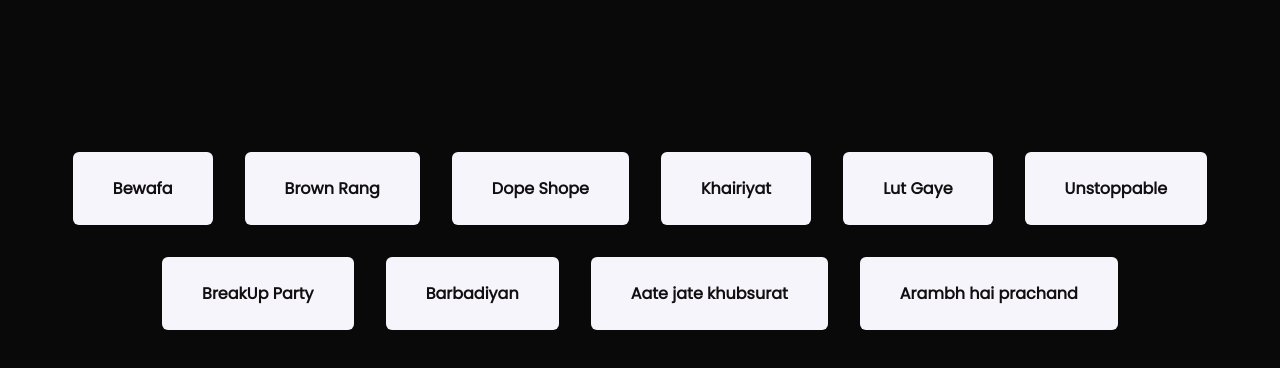
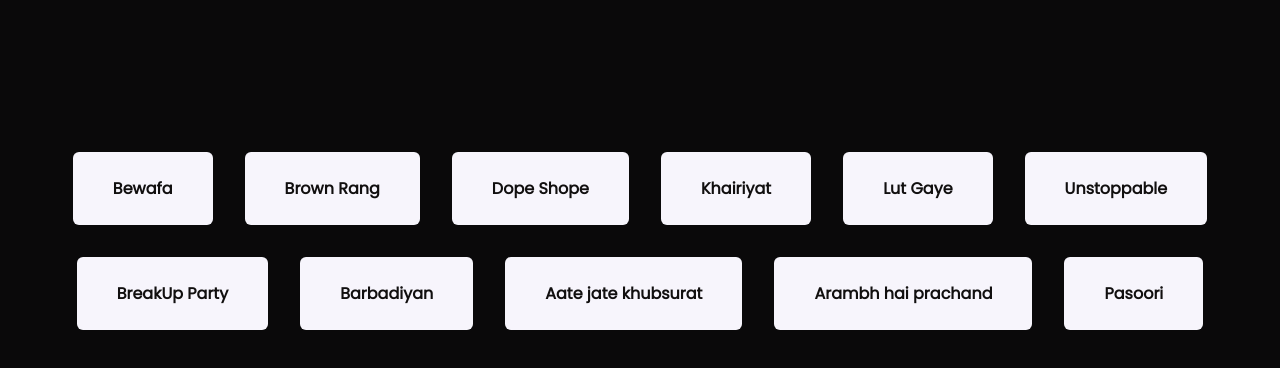
Before and after one commit to Ashwani-Verma-07/Sound-Board, a plain HTML site: page index.html in a window 1280 px wide. Drawn offline with Linux system fonts and the light colour scheme.

Commit message:
New Song-Pasoori

```diff
--- a/index.html
+++ b/index.html
@@ -20,6 +20,7 @@
     <audio id="BreakUp Party" src="sounds/Breakup Party (ft Leo) Yo Yo Honey Singh.mp3"></audio>
     <audio id="Aate jate khubsurat" src="sounds/AATE JATE KHOOBSURAT.mp3"></audio>
     <audio id="Arambh hai prachand" src="sounds/Aarambh hai Prachand.mp3"></audio>
+    <audio id ="Pasoori" src="sounds/Pasoori - Shae Gill.mp3"></audio>
 </div>
     <div id="buttons"></div>
 
--- a/script.js
+++ b/script.js
@@ -1,4 +1,4 @@
-var sounds = ['Bewafa', 'Brown Rang', 'Dope Shope', 'Khairiyat', 'Lut Gaye', 'Unstoppable', 'BreakUp Party', 'Barbadiyan','Aate jate khubsurat','Arambh hai prachand']
+var sounds = ['Bewafa', 'Brown Rang', 'Dope Shope', 'Khairiyat', 'Lut Gaye', 'Unstoppable', 'BreakUp Party', 'Barbadiyan','Aate jate khubsurat','Arambh hai prachand','Pasoori']
 var currentSong = 0;
 var len = sounds.length;
 sound_call()
```
Also changed, not shown: 1 other file.
